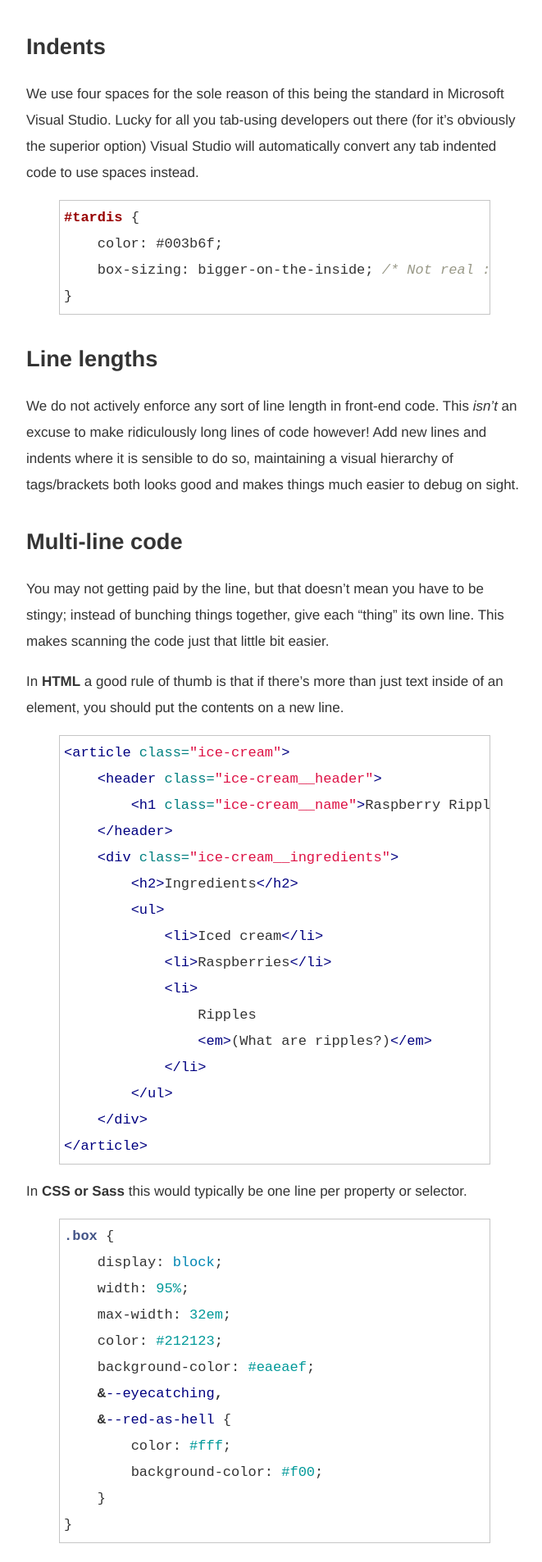
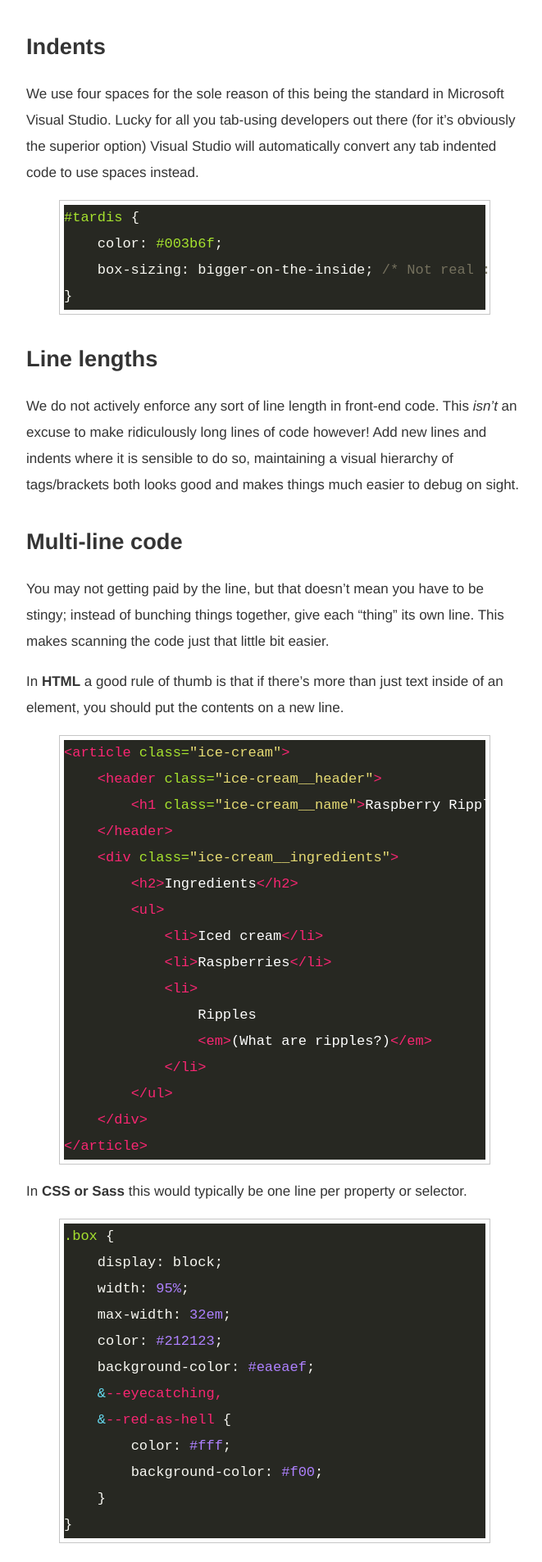
Before and after one commit to querkmachine/FSFrontEndDocs, a Jekyll site: the page built from 1-1-authoring-guidelines.md, in a window 1280 px wide. Shown: the part 824-2730 px from the top of the page at 82% size, without its empty margins (305-966 px from the left). Built offline with Jekyll 4.4.1, drawn with Linux system fonts in a browser that asks for light colours; some of the changed text lies outside the part shown.

Commit message:
Style and content changes

```diff
--- a/1-1-authoring-guidelines.md
+++ b/1-1-authoring-guidelines.md
@@ -6,6 +6,7 @@ title: Authoring guidelines
 Formatting is the most basic means of maintaining uniformity in project code. A misplaced bracket or oddly intended line can turn functional code into an illegible mess, and worse still can lead to your fancy new JavaScript function breaking absolutely everything. [It happens to the best of us.](http://embeddedgurus.com/barr-code/2014/03/apples-gotofail-ssl-security-bug-was-easily-preventable/)
 
 At the most basic level we expect:
+
 * four (4) space indents, no tabs;
 * sensible line lengths;
 * multi-line code;
--- a/_sass/_syntax-highlighting.scss
+++ b/_sass/_syntax-highlighting.scss
@@ -1,65 +1,65 @@
-/**
- * Syntax highlighting styles
- */
-.highlight {
-    background: #fff;
-    .c     { color: #998; font-style: italic } // Comment
-    .err   { color: #a61717; background-color: #e3d2d2 } // Error
-    .k     { font-weight: bold } // Keyword
-    .o     { font-weight: bold } // Operator
-    .cm    { color: #998; font-style: italic } // Comment.Multiline
-    .cp    { color: #999; font-weight: bold } // Comment.Preproc
-    .c1    { color: #998; font-style: italic } // Comment.Single
-    .cs    { color: #999; font-weight: bold; font-style: italic } // Comment.Special
-    .gd    { color: #000; background-color: #fdd } // Generic.Deleted
-    .gd .x { color: #000; background-color: #faa } // Generic.Deleted.Specific
-    .ge    { font-style: italic } // Generic.Emph
-    .gr    { color: #a00 } // Generic.Error
-    .gh    { color: #999 } // Generic.Heading
-    .gi    { color: #000; background-color: #dfd } // Generic.Inserted
-    .gi .x { color: #000; background-color: #afa } // Generic.Inserted.Specific
-    .go    { color: #888 } // Generic.Output
-    .gp    { color: #555 } // Generic.Prompt
-    .gs    { font-weight: bold } // Generic.Strong
-    .gu    { color: #aaa } // Generic.Subheading
-    .gt    { color: #a00 } // Generic.Traceback
-    .kc    { font-weight: bold } // Keyword.Constant
-    .kd    { font-weight: bold } // Keyword.Declaration
-    .kp    { font-weight: bold } // Keyword.Pseudo
-    .kr    { font-weight: bold } // Keyword.Reserved
-    .kt    { color: #458; font-weight: bold } // Keyword.Type
-    .m     { color: #099 } // Literal.Number
-    .s     { color: #d14 } // Literal.String
-    .na    { color: #008080 } // Name.Attribute
-    .nb    { color: #0086B3 } // Name.Builtin
-    .nc    { color: #458; font-weight: bold } // Name.Class
-    .no    { color: #008080 } // Name.Constant
-    .ni    { color: #800080 } // Name.Entity
-    .ne    { color: #900; font-weight: bold } // Name.Exception
-    .nf    { color: #900; font-weight: bold } // Name.Function
-    .nn    { color: #555 } // Name.Namespace
-    .nt    { color: #000080 } // Name.Tag
-    .nv    { color: #008080 } // Name.Variable
-    .ow    { font-weight: bold } // Operator.Word
-    .w     { color: #bbb } // Text.Whitespace
-    .mf    { color: #099 } // Literal.Number.Float
-    .mh    { color: #099 } // Literal.Number.Hex
-    .mi    { color: #099 } // Literal.Number.Integer
-    .mo    { color: #099 } // Literal.Number.Oct
-    .sb    { color: #d14 } // Literal.String.Backtick
-    .sc    { color: #d14 } // Literal.String.Char
-    .sd    { color: #d14 } // Literal.String.Doc
-    .s2    { color: #d14 } // Literal.String.Double
-    .se    { color: #d14 } // Literal.String.Escape
-    .sh    { color: #d14 } // Literal.String.Heredoc
-    .si    { color: #d14 } // Literal.String.Interpol
-    .sx    { color: #d14 } // Literal.String.Other
-    .sr    { color: #009926 } // Literal.String.Regex
-    .s1    { color: #d14 } // Literal.String.Single
-    .ss    { color: #990073 } // Literal.String.Symbol
-    .bp    { color: #999 } // Name.Builtin.Pseudo
-    .vc    { color: #008080 } // Name.Variable.Class
-    .vg    { color: #008080 } // Name.Variable.Global
-    .vi    { color: #008080 } // Name.Variable.Instance
-    .il    { color: #099 } // Literal.Number.Integer.Long
-}
+.highlight pre { background-color: #272822; color: #fff; }
+.highlight .hll { background-color: #272822; }
+.highlight .c { color: #75715e } /* Comment */
+.highlight .err { color: #960050; background-color: #1e0010 } /* Error */
+.highlight .k { color: #66d9ef } /* Keyword */
+.highlight .l { color: #ae81ff } /* Literal */
+.highlight .n { color: #f8f8f2 } /* Name */
+.highlight .o { color: #f92672 } /* Operator */
+.highlight .p { color: #f8f8f2 } /* Punctuation */
+.highlight .cm { color: #75715e } /* Comment.Multiline */
+.highlight .cp { color: #75715e } /* Comment.Preproc */
+.highlight .c1 { color: #75715e } /* Comment.Single */
+.highlight .cs { color: #75715e } /* Comment.Special */
+.highlight .ge { font-style: italic } /* Generic.Emph */
+.highlight .gs { font-weight: bold } /* Generic.Strong */
+.highlight .kc { color: #66d9ef } /* Keyword.Constant */
+.highlight .kd { color: #66d9ef } /* Keyword.Declaration */
+.highlight .kn { color: #f92672 } /* Keyword.Namespace */
+.highlight .kp { color: #66d9ef } /* Keyword.Pseudo */
+.highlight .kr { color: #66d9ef } /* Keyword.Reserved */
+.highlight .kt { color: #66d9ef } /* Keyword.Type */
+.highlight .ld { color: #e6db74 } /* Literal.Date */
+.highlight .m { color: #ae81ff } /* Literal.Number */
+.highlight .s { color: #e6db74 } /* Literal.String */
+.highlight .na { color: #a6e22e } /* Name.Attribute */
+.highlight .nb { color: #f8f8f2 } /* Name.Builtin */
+.highlight .nc { color: #a6e22e } /* Name.Class */
+.highlight .no { color: #66d9ef } /* Name.Constant */
+.highlight .nd { color: #a6e22e } /* Name.Decorator */
+.highlight .ni { color: #f8f8f2 } /* Name.Entity */
+.highlight .ne { color: #a6e22e } /* Name.Exception */
+.highlight .nf { color: #a6e22e } /* Name.Function */
+.highlight .nl { color: #f8f8f2 } /* Name.Label */
+.highlight .nn { color: #f8f8f2 } /* Name.Namespace */
+.highlight .nx { color: #a6e22e } /* Name.Other */
+.highlight .py { color: #f8f8f2 } /* Name.Property */
+.highlight .nt { color: #f92672 } /* Name.Tag */
+.highlight .nv { color: #f8f8f2 } /* Name.Variable */
+.highlight .ow { color: #f92672 } /* Operator.Word */
+.highlight .w { color: #f8f8f2 } /* Text.Whitespace */
+.highlight .mf { color: #ae81ff } /* Literal.Number.Float */
+.highlight .mh { color: #ae81ff } /* Literal.Number.Hex */
+.highlight .mi { color: #ae81ff } /* Literal.Number.Integer */
+.highlight .mo { color: #ae81ff } /* Literal.Number.Oct */
+.highlight .sb { color: #e6db74 } /* Literal.String.Backtick */
+.highlight .sc { color: #e6db74 } /* Literal.String.Char */
+.highlight .sd { color: #e6db74 } /* Literal.String.Doc */
+.highlight .s2 { color: #e6db74 } /* Literal.String.Double */
+.highlight .se { color: #ae81ff } /* Literal.String.Escape */
+.highlight .sh { color: #e6db74 } /* Literal.String.Heredoc */
+.highlight .si { color: #e6db74 } /* Literal.String.Interpol */
+.highlight .sx { color: #e6db74 } /* Literal.String.Other */
+.highlight .sr { color: #e6db74 } /* Literal.String.Regex */
+.highlight .s1 { color: #e6db74 } /* Literal.String.Single */
+.highlight .ss { color: #e6db74 } /* Literal.String.Symbol */
+.highlight .bp { color: #f8f8f2 } /* Name.Builtin.Pseudo */
+.highlight .vc { color: #f8f8f2 } /* Name.Variable.Class */
+.highlight .vg { color: #f8f8f2 } /* Name.Variable.Global */
+.highlight .vi { color: #f8f8f2 } /* Name.Variable.Instance */
+.highlight .il { color: #ae81ff } /* Literal.Number.Integer.Long */
+
+.highlight .gh { } /* Generic Heading & Diff Header */
+.highlight .gu { color: #75715e; } /* Generic.Subheading & Diff Unified/Comment? */
+.highlight .gd { color: #f92672; } /* Generic.Deleted & Diff Deleted */
+.highlight .gi { color: #a6e22e; } /* Generic.Inserted & Diff Inserted */
```
Also changed, not shown: 3-2-troubleshooting-gulp-vs2015.md (added, +68 -0 lines), index.md (+1 -1 lines).
